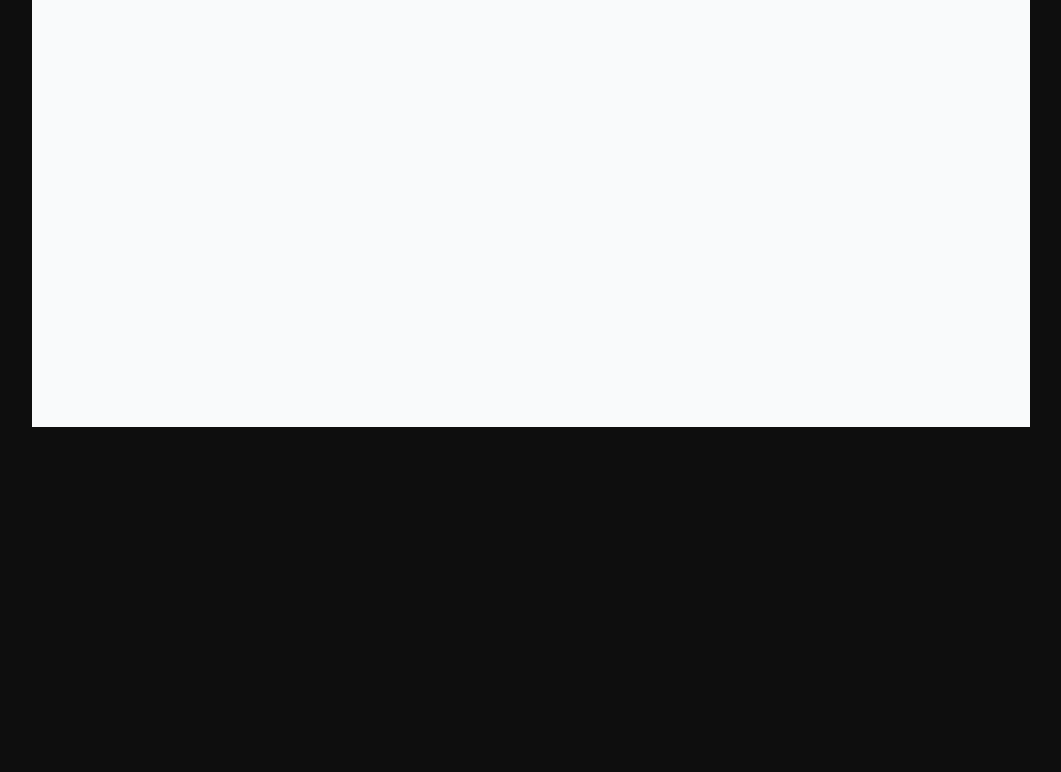
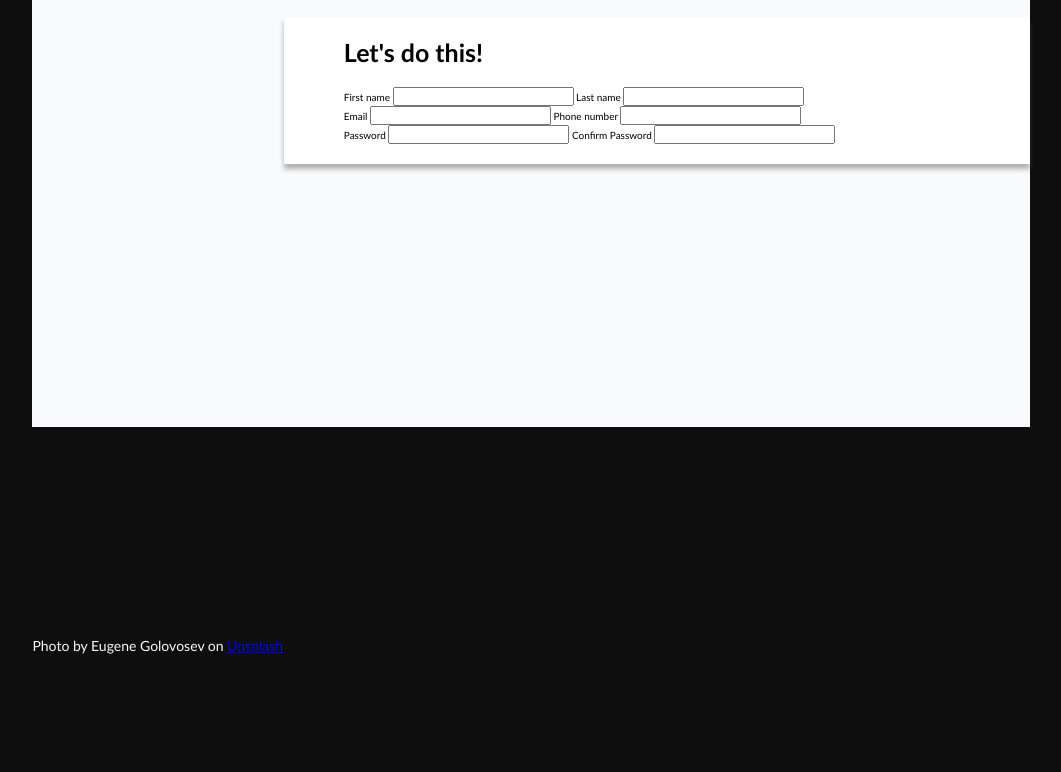
Before and after one commit to Will1611/signup-form, a plain HTML site: page index.html in a window 1280 px wide. Shown: the part 385-1157 px from the top of the page, without its empty margins (109-1170 px from the left). Before the commit the page ends 812 px from the top, so only its background shows below. Drawn offline with Linux system fonts and the light colour scheme.

Commit message:
Continued building structure

```diff
--- a/index.html
+++ b/index.html
@@ -18,9 +18,47 @@
           <h1>ODIN</h1>
         </div>
         <footer>
-          Photo by Eugene Golovosev on
-          <a href="https://unsplash.com/">Unsplash</a>
+          <p>
+            Photo by Eugene Golovosev on
+            <a href="https://unsplash.com/">Unsplash</a>
+          </p>
         </footer>
+      </div>
+
+      <div class="main-content">
+        <p class="p-large">
+          This is not a real online service! You know you need something like
+          this is in your life to help you realize your deepest dreams. <br />
+          Sign up <em>now</em> to get started.
+        </p>
+        <p class="p-large">You <em>know</em> you want to.</p>
+
+        <form action="https://httpbin.org/post" class="form">
+          <div class="form-div">
+            <p class="p-large">Let's do this!</p>
+            <div class="form-line-1">
+              <label for="">First name</label>
+              <input type="text" />
+              <label for="">Last name</label>
+              <input type="text" />
+            </div>
+            <div class="form-line-2">
+              <label for="">Email</label>
+              <input type="email" />
+              <label for="">Phone number</label>
+              <input type="text" />
+            </div>
+            <div class="form-line-3">
+              <label for="">Password</label>
+              <input type="password" />
+              <label for="">Confirm Password</label>
+              <input type="password" />
+            </div>
+          </div>
+        </form>
+        <button type="submit">Create Account</button>
+
+        <p>Already have an account? <a href="#">Log in</a></p>
       </div>
     </div>
   </body>
--- a/style.css
+++ b/style.css
@@ -24,7 +24,8 @@ body {
   height: 100vh;
   background-color: var(--black);
   padding-top: 1.2rem;
-  overflow: none;
+  overflow: hidden;
+  font-family: "Gill Sans", "Gill Sans MT", Calibri, "Trebuchet MS", sans-serif;
 }
 
 .container {
@@ -32,6 +33,38 @@ body {
   width: 78%;
   background-color: var(--white);
   margin: 0 auto;
+
+  display: flex;
+}
+
+.main-content {
+  height: 100%;
+  width: 100%;
+
+  position: relative;
+
+  padding: 20rem 6rem;
+}
+
+.form {
+  /* background-color: deeppink; */
+  position: absolute;
+
+  /* Overrides padding (left, 3rem) */
+  left: 0rem;
+  width: 100%;
+}
+
+.form-div {
+  background-color: #fff;
+  box-shadow: 0px 5px 5px #53535373;
+  padding: 2rem 6rem;
+}
+
+.p-large {
+  font-size: 2.5rem;
+  font-weight: 600;
+  margin-bottom: 2rem;
 }
 
 .image {
@@ -41,6 +74,9 @@ body {
   background: url(img/img_main);
   background-size: cover;
   background-repeat: no-repeat;
+
+  /* display: flex;
+  flex-direction: column; */
 }
 
 .heading {
@@ -70,5 +106,10 @@ h1 {
 
 footer {
   position: relative;
-  bottom: 0;
+  top: 86rem;
+  color: var(--white);
+  width: 100%;
+  display: flex;
+  justify-content: center;
+  font-size: 1.4rem;
 }
```
